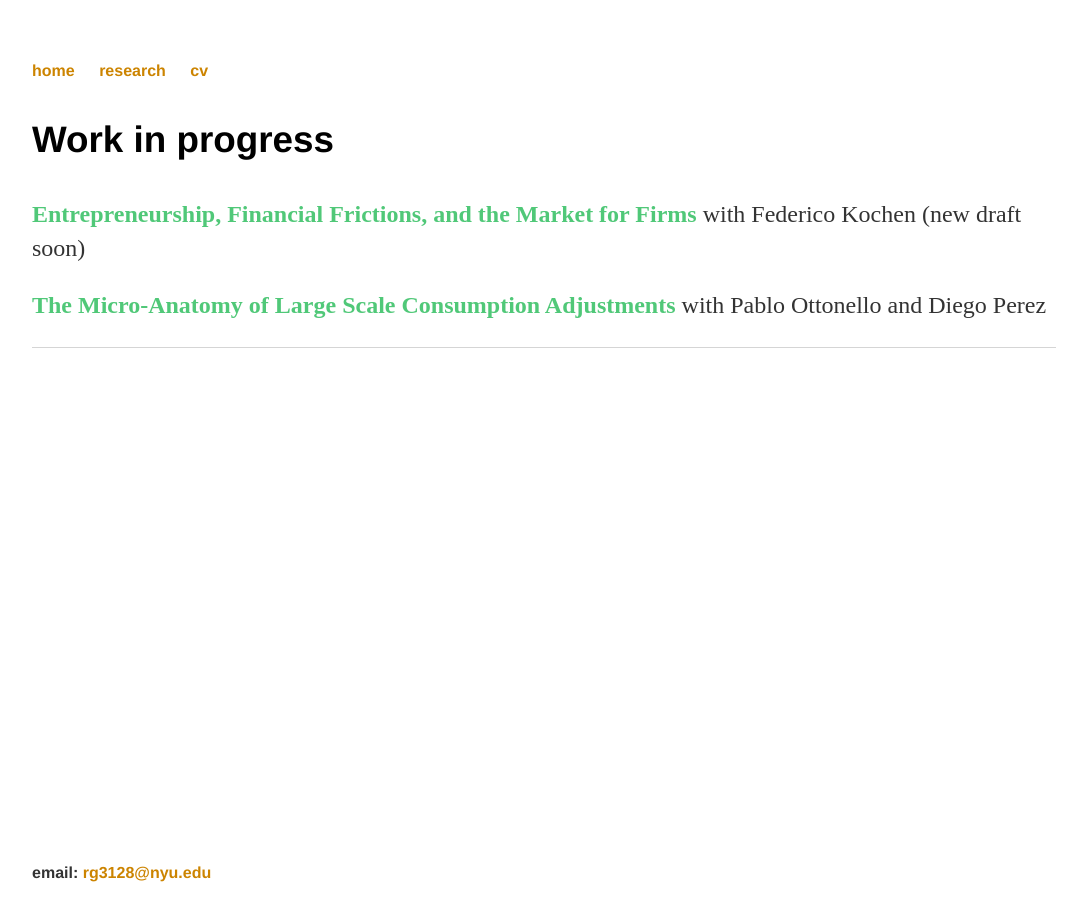
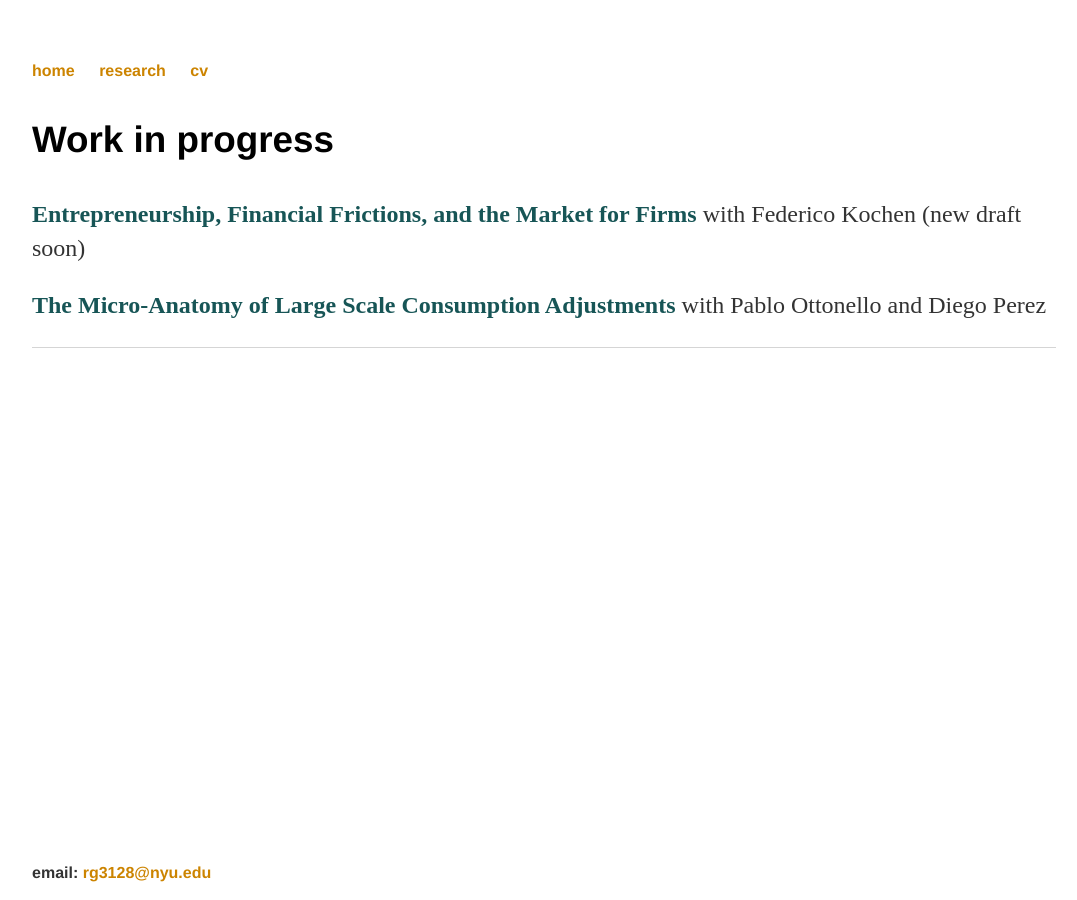
Before and after one commit to rafaguntin/rafaguntin.github.io, a Jekyll site: the page built from research/index.html, in a window 1280 px wide. Shown: the whole page, without its empty margins (96-1173 px from the left). Built offline with Jekyll 4.4.1, drawn with Linux system fonts in a browser that asks for light colours.

Commit message:
Update index.html

```diff
--- a/research/index.html
+++ b/research/index.html
@@ -5,11 +5,11 @@
 
 		<div class="blurb">
 			<h3> Work in progress </h3>
-			<p> <a style="font-weight: bold; color:#50c878"
+			<p> <a style="font-weight: bold; color:#175556"
 			       href="https://www.dropbox.com/s/5y7eh5qdi29uxg1/Entrepreneurship%2C%20Financial%20Frictions%2C%20and%20the%20Market%20of%20Firms.pdf?raw=1"
 			       >Entrepreneurship, Financial Frictions, and the Market for Firms</a>
 				with Federico Kochen (new draft soon) </p>
-			<p> <a style="font-weight: bold; color:#50c878"
+			<p> <a style="font-weight: bold; color:#175556"
 			       >The Micro-Anatomy of Large Scale Consumption Adjustments</a>
 				with Pablo Ottonello and Diego Perez </p>
 		</div>
```
